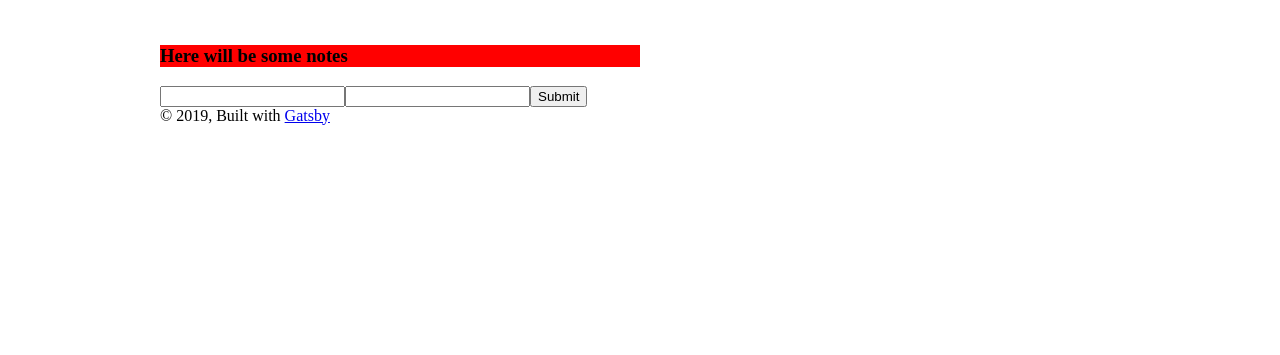
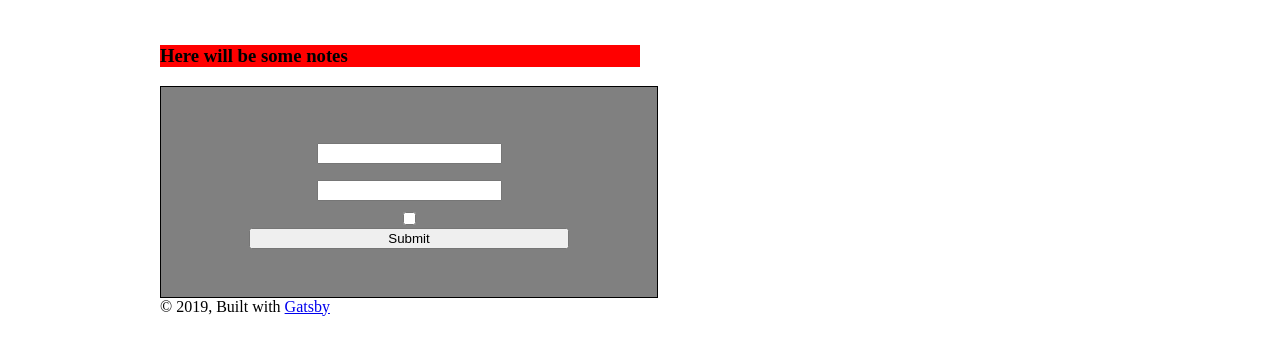
Before and after one commit to chad-f-dalrymple/chad-f-dalrymple, a Gatsby site: page / in a window 1280 px wide. Shown: the part 253-608 px from the top of the page. Built offline with nearby package versions, Linux system fonts and the light colour scheme; Gatsby itself is replaced by a stand-in of ours.

Commit message:
having some fun with form validation

```diff
--- a/gatsby-config.js
+++ b/gatsby-config.js
@@ -6,13 +6,6 @@ module.exports = {
   },
   plugins: [
     `gatsby-plugin-react-helmet`,
-    {
-      resolve: `gatsby-plugin-postcss`,
-      options: {
-        postCssPlugins:
-          [require(`postcss-preset-env, postcss-nesting`)({ stage: 0 })],
-      },
-    },
     {
       resolve: `gatsby-source-filesystem`,
       options: {
--- a/src/components/MainForm.js
+++ b/src/components/MainForm.js
@@ -2,8 +2,13 @@ import React from 'react'
 
 export default class ContactForm extends React.Component {
   state = {
-    firstName: "",
-    lastName: "",
+    firstName: '',
+    lastName: '',
+    formErrors: { firstName: '', lastName: '' },
+    firstNameValid: false,
+    lastNameValid: false,
+    formValid: false,
+    isNotChecked: true
   }
 
   handleInputChange = event => {
@@ -13,31 +18,54 @@ export default class ContactForm extends React.Component {
 
     this.setState({
       [name]: value,
+      isChecked: !this.state.isNotChecked,
     })
   }
 
-  handleSubmit = event => {
+  handleValidation = event => {
+    if (this.state.firstName === '') {
       event.preventDefault()
+      alert('please fill out the required information')
+    } else {
       alert(`Welcome ${this.state.firstName} ${this.state.lastName}`)
     }
+  }
 
-  render() {
+  render () {
     return (
-      <form onSubmit={this.handleSubmit}>
+      <div className="form__main">
+        <form className="form__main-group" onSubmit={this.handleValidation}>
           <input
+            className="form__main-group--input"
+            id="first-name"
             type="text"
             name="firstName"
             value={this.state.firstName}
             onChange={this.handleInputChange}
           />
           <input
+            className="form__main-group--input"
+            id="last-name"
             type="text"
             name="lastName"
             value={this.state.lastName}
             onChange={this.handleInputChange}
           />
-        <button type="submit">Submit</button>
+          <input
+            id="confirmation"
+            type="checkbox"
+            name="confirmation"
+            onChange={this.handleInputChange}
+            isChecked={this.state.isNotChecked}
+          />
+          <button
+            type="submit"
+            disabled={!this.state.isNotChecked}
+          >
+            Submit
+          </button>
         </form>
+      </div>
     )
   }
 }
--- a/src/components/layout.css
+++ b/src/components/layout.css
@@ -5,3 +5,29 @@
     }
   }
 }
+
+.form__main {
+  background: gray;
+  border: 1px solid black;
+  height: 100%;
+  max-width: 400px;
+  padding: 3rem;
+  width: 100%;
+}
+
+.form__main-group {
+  display: flex;
+  flex-wrap: wrap;
+  flex-direction: column;
+  justify-content: center;
+  margin: auto;
+  width: 80%;
+}
+
+.form__main-group--input {
+  margin: .5rem auto;
+}
+
+.active {
+  display: block;
+}
```
Lines whose indentation alone changed are shown as unchanged.
